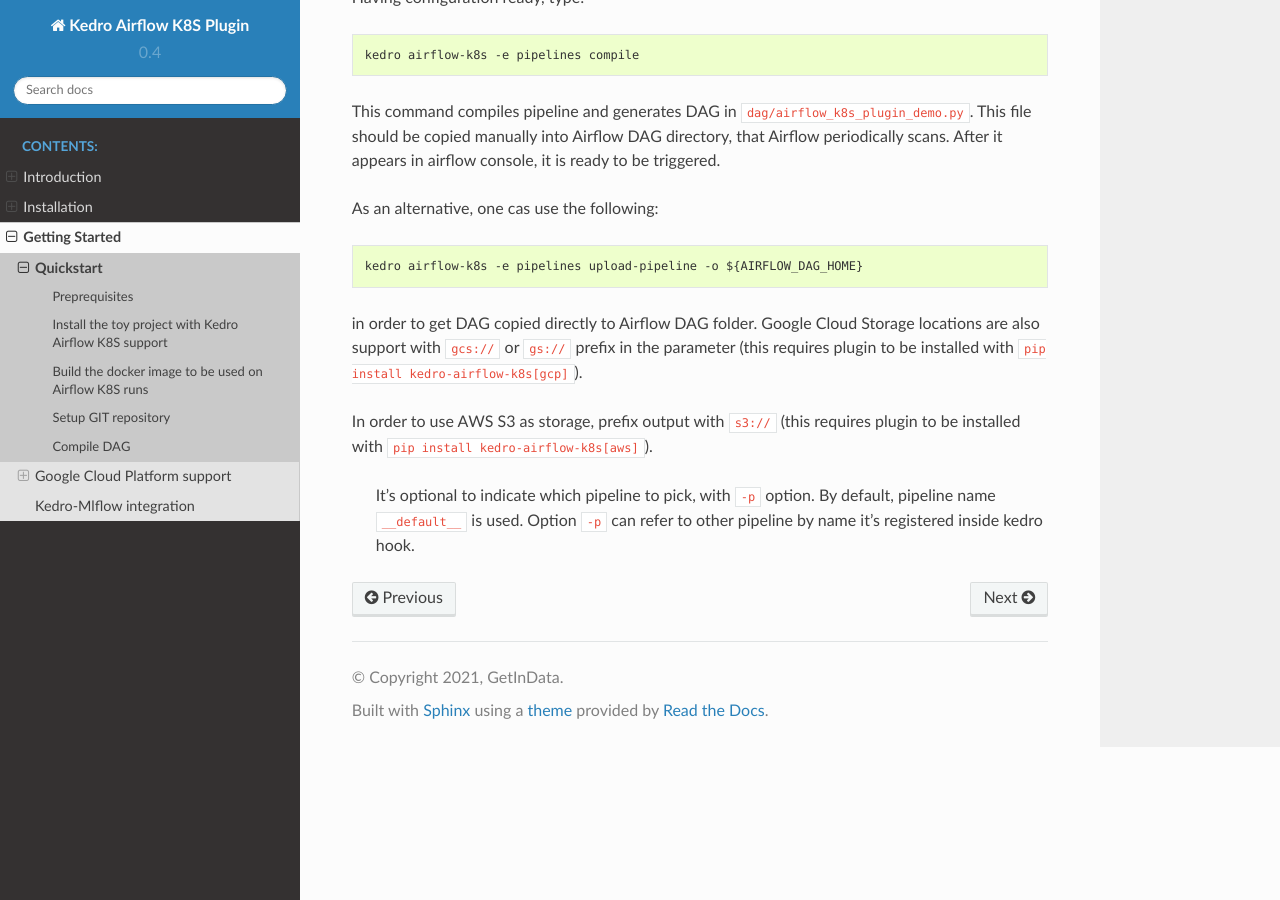
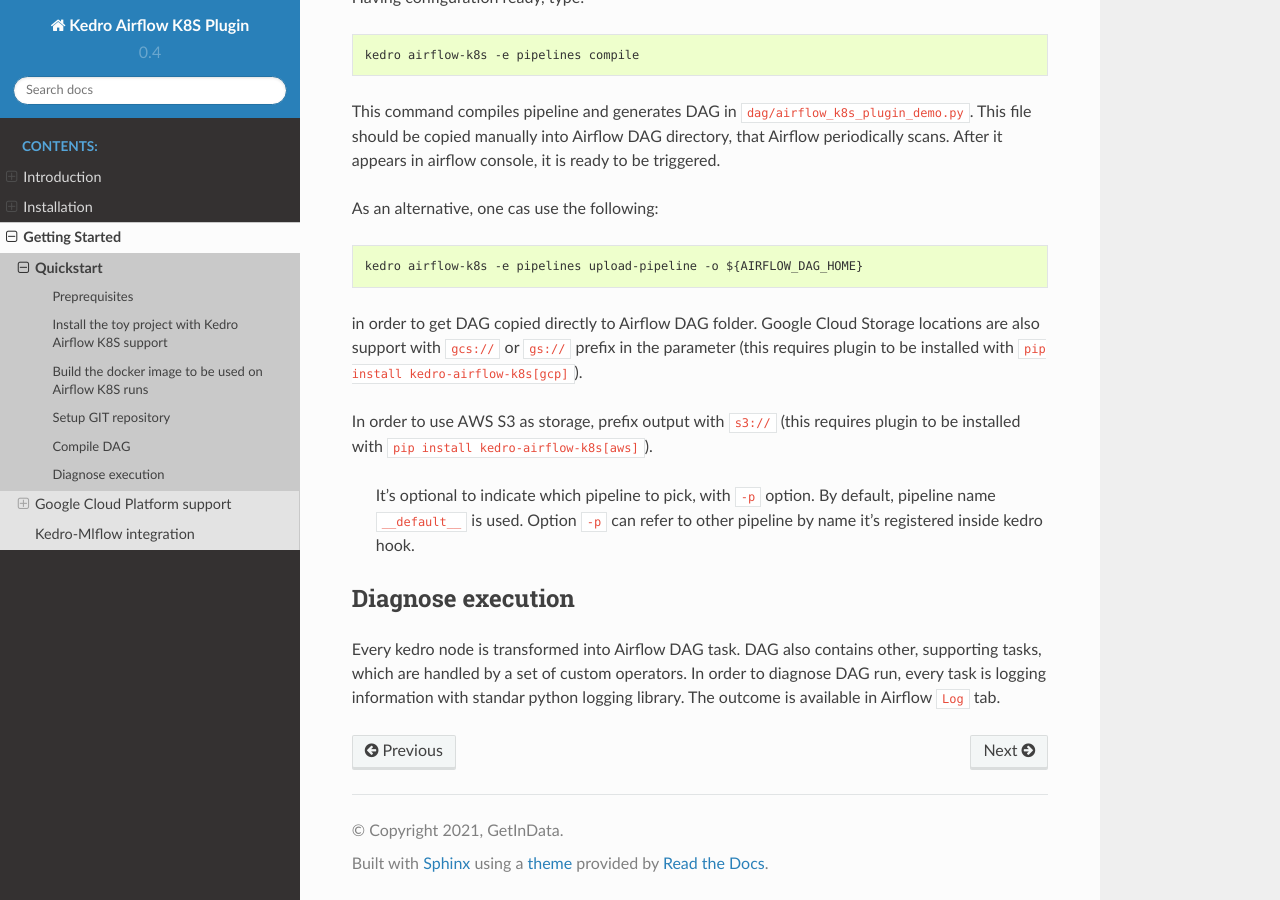
Before and after one commit to getindata/kedro-airflow-k8s, a Sphinx documentation site: the page built from docs/source/03_getting_started/01_quickstart.md, in a window 1280 px wide and 900 px high, scrolled down 3501 px. Built offline with Sphinx 7.4.7 and the Read the Docs theme 2.0.0, drawn with Linux system fonts in a browser that asks for light colours.

Commit message:
Documentation on operator logging.

```diff
--- a/docs/source/03_getting_started/01_quickstart.md
+++ b/docs/source/03_getting_started/01_quickstart.md
@@ -187,3 +187,9 @@
 
 > It's optional to indicate which pipeline to pick, with `-p` option. By default, pipeline name `__default__` is
 > used. Option `-p` can refer to other pipeline by name it's registered inside kedro hook.
+
+## Diagnose execution
+
+Every kedro node is transformed into Airflow DAG task. DAG also contains other, supporting tasks, which are handled
+by a set of custom operators. In order to diagnose DAG run, every task is logging information with standar python
+logging library. The outcome is available in Airflow `Log` tab.
```
